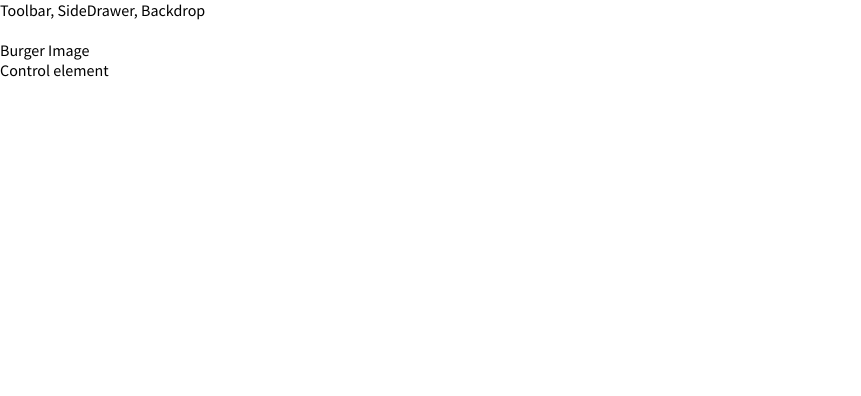
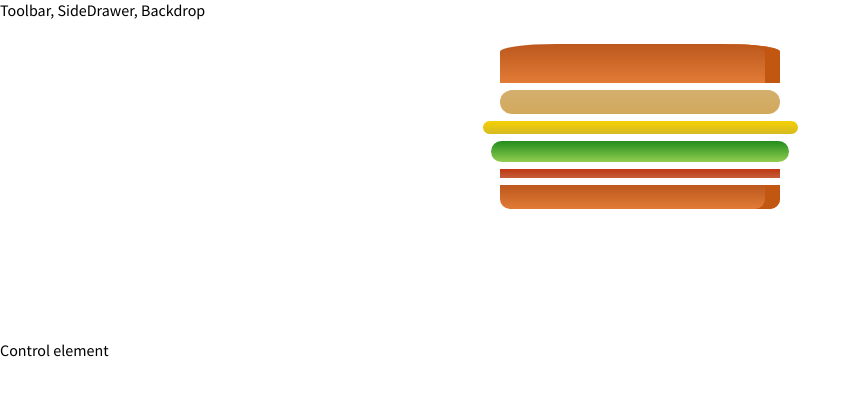
Before and after one commit to Hannah6898/react-builder-project, a React app: page / in a window 1280 px wide. Shown: the top 396 px of the page, without its empty margins (0-861 px from the left). Built offline with nearby package versions, Linux system fonts and the light colour scheme.

Commit message:
Changed project to ice cream builder to sandwich builder.  Created sandwich element

```diff
--- a/public/index.html
+++ b/public/index.html
@@ -30,7 +30,7 @@
       href="https://fonts.googleapis.com/css2?family=Source+Sans+Pro&display=swap"
       rel="stylesheet"
     />
-    <title>MyIceCream</title>
+    <title>MySandwich</title>
   </head>
   <body>
     <noscript>You need to enable JavaScript to run this app.</noscript>
--- a/src/App.js
+++ b/src/App.js
@@ -1,13 +1,13 @@
 import React, { Component } from "react";
 import Layout from "./components/Layout/Layout";
-import IceCreamBuilder from "./containers/IceCreamBuilder/IceCreamBuilder";
+import SandwichBuilder from "./containers/SandwichBuilder/SandwichBuilder";
 
 class App extends Component {
   render() {
     return (
       <div>
         <Layout>
-          <IceCreamBuilder />
+          <SandwichBuilder />
         </Layout>
       </div>
     );
--- /dev/null
+++ b/src/components/Sandwich/Sandwich.js
@@ -0,0 +1,18 @@
+import React from "react";
+import classes from "./Sandwich.module.css";
+import SandwichIngredients from "./SandwichIngredients/SandwichIngredients";
+
+const Sandwich = (props) => {
+  return (
+    <div className={classes.Sandwich}>
+      <SandwichIngredients type="BreadTop" />
+      <SandwichIngredients type="Chicken" />
+      <SandwichIngredients type="Cheese" />
+      <SandwichIngredients type="Salad" />
+      <SandwichIngredients type="Bacon" />
+      <SandwichIngredients type="BreadBottom" />
+    </div>
+  );
+};
+
+export default Sandwich;
--- /dev/null
+++ b/src/components/Sandwich/Sandwich.module.css
@@ -0,0 +1,30 @@
+.Sandwich {
+  width: 100%;
+  margin: auto;
+  height: 250px;
+  overflow: scroll;
+  text-align: center;
+  font-weight: bold;
+  font-size: 1.2rem;
+}
+
+@media (min-width: 1000px) and (min-height: 700px) {
+  .Sandwich {
+    width: 700px;
+    height: 600px;
+  }
+}
+
+@media (min-width: 500px) and (min-height: 401px) {
+  .Sandwich {
+    width: 450px;
+    height: 400px;
+  }
+}
+
+@media (min-width: 500px) and (min-height: 400px) {
+  .Sandwich {
+    width: 350px;
+    height: 300px;
+  }
+}
--- /dev/null
+++ b/src/components/Sandwich/SandwichIngredients/SandwichIngredients.js
@@ -0,0 +1,42 @@
+import React from "react";
+import PropTypes from "prop-types";
+import classes from "./SandwichIngredients.module.css";
+
+const SandwichIngredients = (props) => {
+  let scoop = null;
+
+  switch (props.type) {
+    /*if there is a match between props.type and any of the cases below then
+    the associated block of code is executed. If there is no match the default
+    code block is executed*/
+    case "BreadBottom":
+      scoop = <div className={classes.BreadBottom}></div>;
+      break;
+    case "BreadTop":
+      scoop = <div className={classes.BreadTop}></div>;
+      break;
+    case "Chicken":
+      scoop = <div className={classes.Chicken}></div>;
+      break;
+    case "Cheese":
+      scoop = <div className={classes.Cheese}></div>;
+      break;
+    case "Salad":
+      scoop = <div className={classes.Salad}></div>;
+      break;
+    case "Bacon":
+      scoop = <div className={classes.Bacon}></div>;
+      break;
+    default:
+      scoop = null;
+  }
+  return scoop;
+};
+
+SandwichIngredients.propTypes = {
+  type: PropTypes.string.isRequired,
+};
+//Prop.types = provides informatin on what type of prop to expect
+//isRequired = If this component is used without passing a type, we get an error
+
+export default SandwichIngredients;
--- /dev/null
+++ b/src/components/Sandwich/SandwichIngredients/SandwichIngredients.module.css
@@ -0,0 +1,49 @@
+.BreadBottom {
+  height: 8%;
+  width: 80%;
+  background: linear-gradient(#bc581e, #e27b36);
+  border-radius: 0 0 10px 10px;
+  box-shadow: inset -15px 0 #c15711;
+  margin: 1% auto;
+}
+
+.BreadTop {
+  height: 13%;
+  width: 80%;
+  background: linear-gradient(#bc581e, #e27b36);
+  border-radius: 20% 20% 0 0;
+  box-shadow: inset -15px 0 #c15711;
+  margin: 1% auto;
+  position: relative;
+}
+
+.Chicken {
+  width: 80%;
+  height: 8%;
+  background: linear-gradient(#cca255da, #ca9a40da);
+  margin: 2% auto;
+  border-radius: 15px;
+}
+
+.Cheese {
+  width: 90%;
+  height: 4.5%;
+  margin: 2% auto;
+  background: linear-gradient(#f4d004, #d6bb22);
+  border-radius: 20px;
+}
+
+.Salad {
+  width: 85%;
+  height: 7%;
+  margin: 2% auto;
+  background: linear-gradient(#228c1d, #91ce50);
+  border-radius: 20px;
+}
+
+.Bacon {
+  width: 80%;
+  height: 3%;
+  background: linear-gradient(#bf3813, #c45e38);
+  margin: 2% auto;
+}
--- a/src/containers/IceCreamBuilder/IceCreamBuilder.js
+++ b/src/containers/SandwichBuilder/SandwichBuilder.js
@@ -1,15 +1,16 @@
 import React, { Component } from "react";
 import Aux from "../../hoc/Aux";
+import Sandwich from "../../components/Sandwich/Sandwich";
 
-class IceCreamBuilder extends Component {
+class SandwichBuilder extends Component {
   render() {
     return (
       <Aux>
-        <div>Burger Image</div>
+        <Sandwich />
         <div>Control element</div>
       </Aux>
     );
   }
 }
 
-export default IceCreamBuilder;
+export default SandwichBuilder;
```
Also changed, not shown: src/components/IceCream/IceCream.module.css (deleted, +0 -33 lines), src/components/IceCream/IceCreamScoops/IceCreamScoops.js (deleted, +0 -38 lines), src/components/IceCream/IceCreamScoops/IceCreamScoops.module.css (deleted, +0 -48 lines), src/components/IceCream/IceCream.js (deleted).
